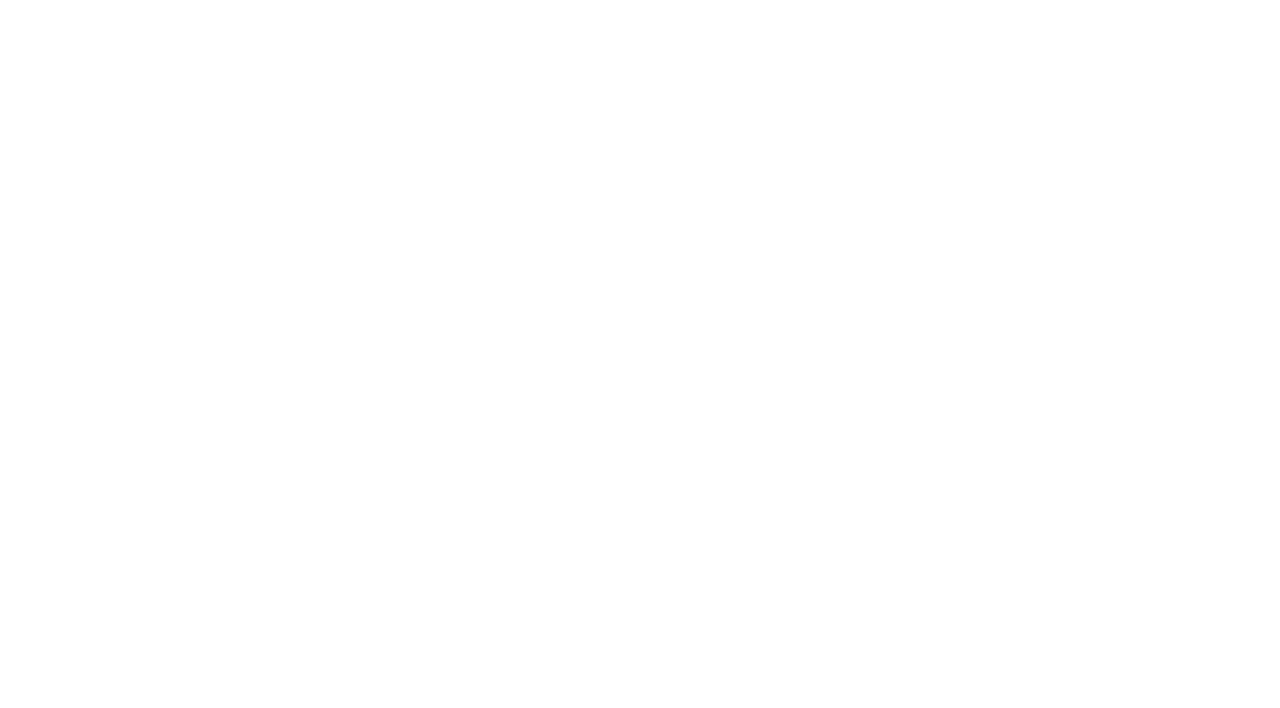
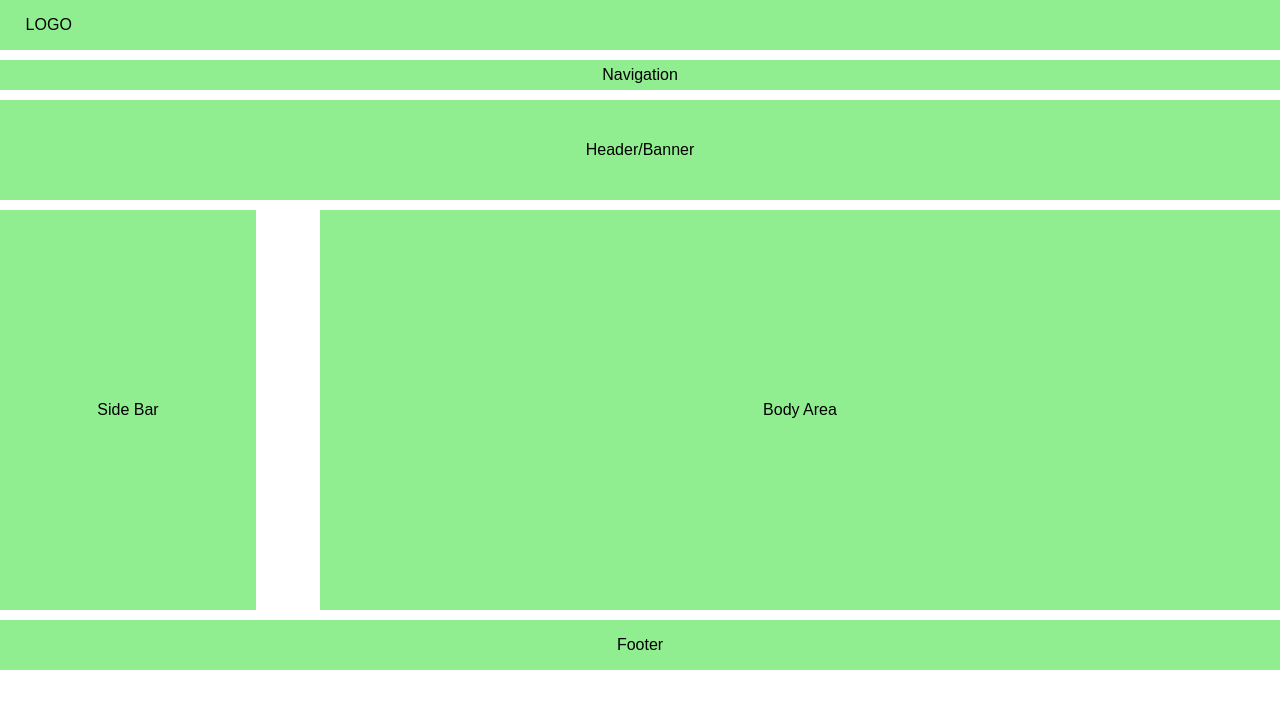
Before and after one commit to amitsafi45/layout_desgin1, a plain HTML site: page index.html in a window 1280 px wide. Drawn offline with Linux system fonts and the light colour scheme.

Commit message:
design: design web layout design

```diff
--- a/index.html
+++ b/index.html
@@ -8,6 +8,25 @@
     <link rel="stylesheet" href="style.css">
   </head>
   <body>
-
+   <div id="div-logo">
+     LOGO
+   </div>
+   <div id="nav-div">
+    Navigation
+   </div>
+   <div id="header-div">
+    Header/Banner
+   </div>
+   <div id="main-div" class="clearFix">
+    <div id="sidebar-div">
+        Side Bar
+    </div>
+    <div id="body-div">
+      Body Area
+    </div>
+   </div>
+   <div id="footer-div">
+    Footer
+   </div>
   </body>
 </html>
--- a/style.css
+++ b/style.css
@@ -4,12 +4,64 @@
     box-sizing: border-box;
     font-family: Arial;
 }
-#div1{
+#div-logo{
     width: 100%;
-    height: 50px;
-    background-color: aqua;
+    min-height: 50px;
+    background-color: lightgreen;
     padding-left: 2%;
-    padding-right: 2%;
-    border-left: 20px solid black;
-    border-right: 20px solid black;
+    line-height: 50px;
+    margin-bottom: 10px;
 }
+#nav-div{
+    width: 100%;
+    min-height: 30px;
+    background-color: lightgreen;
+    text-align: center;
+    line-height: 30px ;
+    margin-bottom: 10px;
+}
+#header-div{
+    width: 100%;
+    min-height: 100px;
+    background-color: lightgreen;
+    text-align: center;
+    line-height: 100px;
+    margin-bottom: 10px;
+}
+#main-div{
+    width: 100%;
+    /* min-height: 400px; */
+    /* background-color: limegreen; */
+    margin-bottom: 10px;
+}
+.clearFix::after{
+    content: "";
+    display: block;
+    clear:both
+
+}
+#sidebar-div{
+    width: 20%;
+    min-height: 400px;
+    background-color: lightgreen;
+    float: left;
+    text-align: center;
+    line-height: 400px;
+
+}
+#body-div{
+    width: 75%;
+    min-height: 400px;
+    background-color: lightgreen;
+    float: right;
+    text-align: center;
+    line-height: 400px;
+}
+#footer-div{
+    width: 100%;
+    min-height:50px;
+    background-color: lightgreen;
+    text-align: center;
+    line-height: 50px;
+
+}
```
